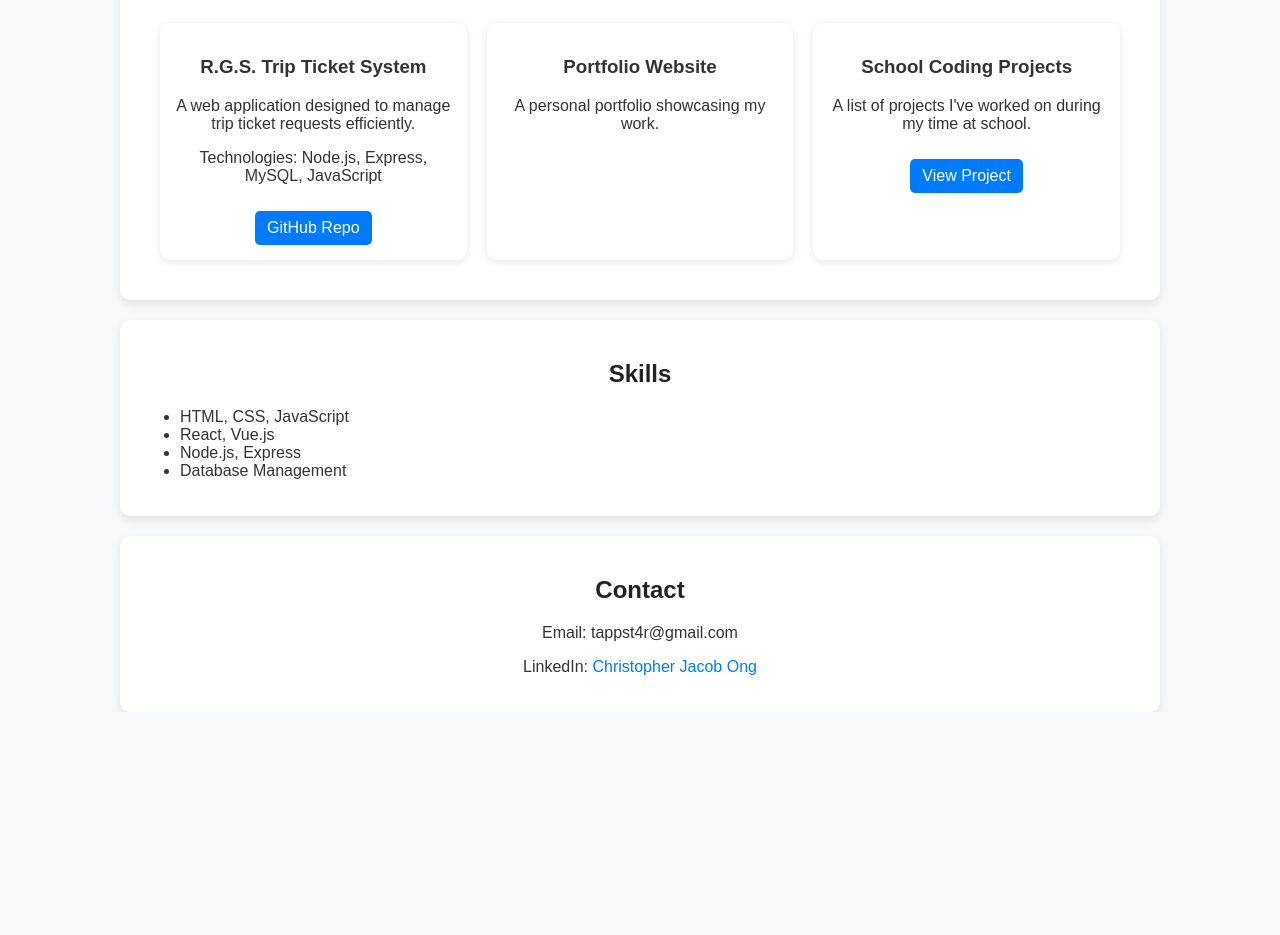
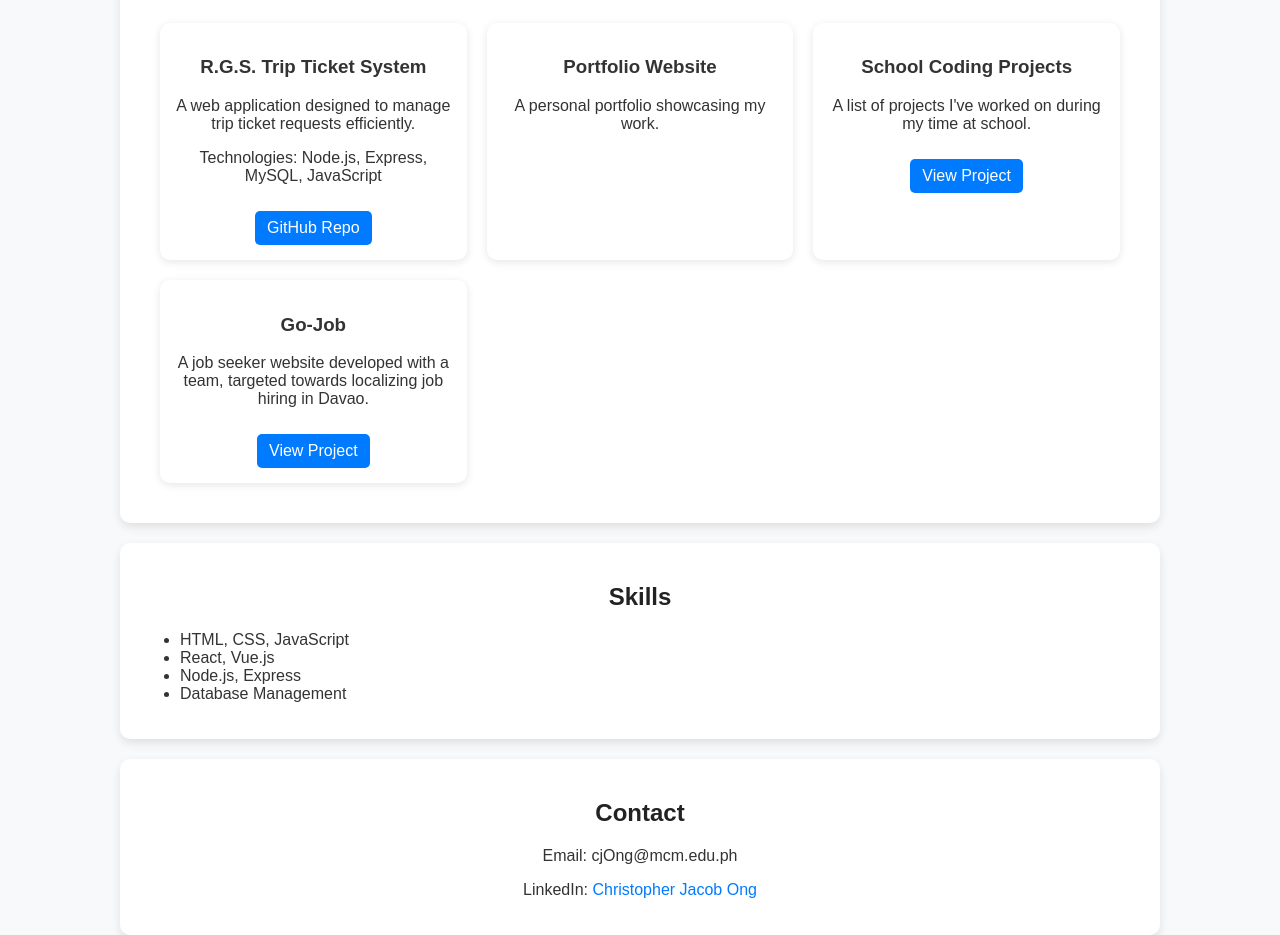
Before and after one commit to tappst4r/tappst4r.github.io, a plain HTML site: page index.html in a window 1280 px wide. Shown: the part 587-1522 px from the top of the page. Before the commit the page ends 1299 px from the top, so only its background shows below. Drawn offline with Linux system fonts and the light colour scheme.

Commit message:
Update index.html

```diff
--- a/index.html
+++ b/index.html
@@ -88,7 +88,7 @@
 <header>
     <img src="assets/cvpic.jpg" alt="Christopher Jacob Ong">
     <h1>Christopher Jacob Ong</h1>
-    <p>Web Developer | Freelancer</p>
+    <p>Web Developer | Freelancer </p>
 </header>
 
 <section>
@@ -114,6 +114,11 @@
             <p>A list of projects I've worked on during my time at school.</p>
             <a href="https://github.com/tappst4r/VehiPark1.2" target="_blank">View Project</a>
         </div>
+        <div class="project">
+            <h3>Go-Job</h3>
+            <p>A job seeker website developed with a team, targeted towards localizing job hiring in Davao.</p>
+            <a href="https://github.com/JLMayoMMCM/it104-go-job-refactored" target="_blank">View Project</a>
+        </div>
     </div>
 </section>
 
@@ -129,7 +134,7 @@
 
 <section class="contact">
     <h2>Contact</h2>
-    <p>Email: tappst4r@gmail.com</p>
+    <p>Email: cjOng@mcm.edu.ph</p>
     <p>LinkedIn: <a href="https://linkedin.com/in/christopher-jacob-ong-4ab37028b/" target="_blank">Christopher Jacob Ong</a></p>
 </section>
 </body>
```
